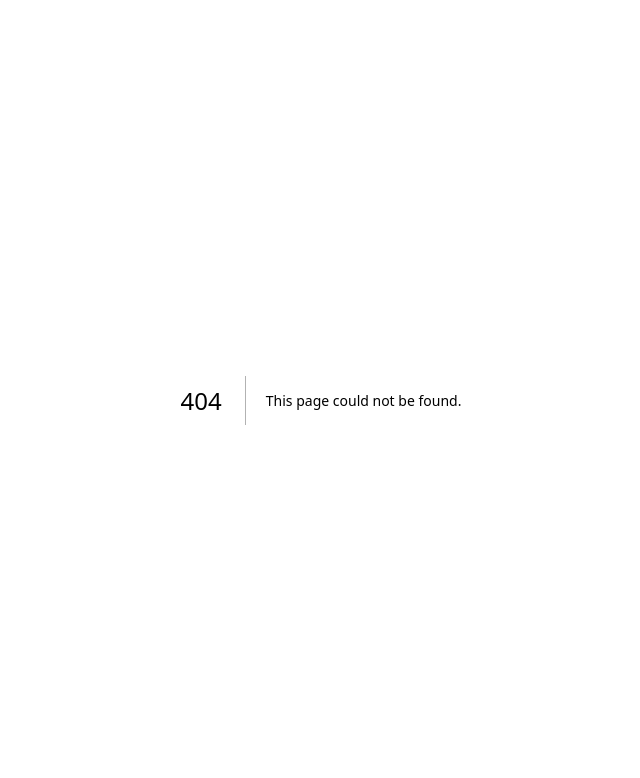
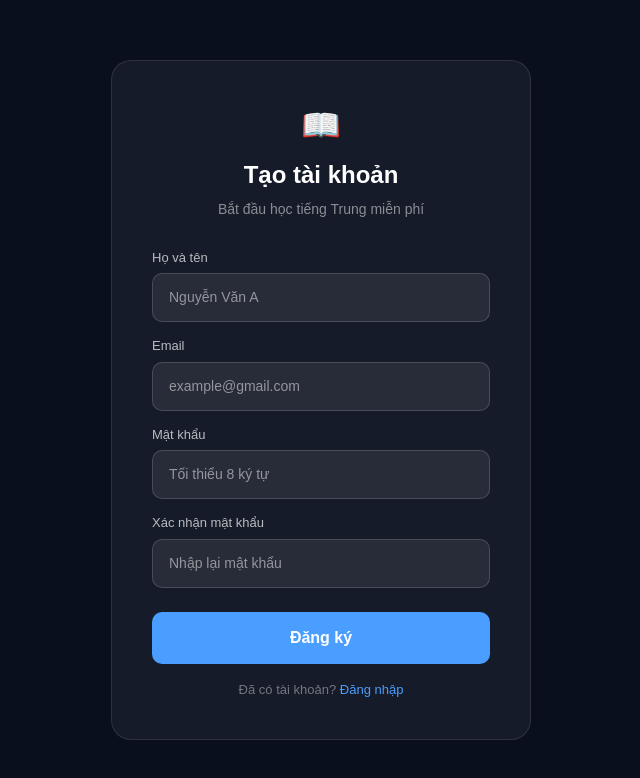
Before and after one commit to phuthanhn39-boop/chinese-factory-app, a Next.js app: page /register in a window 1280 px wide. Before the commit this address had no page. Shown: the top 778 px of the page, without its empty margins (319-959 px from the left). Built offline with nearby package versions, Linux system fonts and the light colour scheme.

Commit message:
add register page

```diff
--- /dev/null
+++ b/app/register/page.tsx
@@ -0,0 +1,31 @@
+export default function RegisterPage() {
+  return (
+    <div style={{minHeight: '100vh', background: '#0a0f1e', display: 'flex', alignItems: 'center', justifyContent: 'center', fontFamily: 'sans-serif'}}>
+      <div style={{background: 'rgba(255,255,255,0.05)', borderRadius: '20px', padding: '40px', border: '1px solid rgba(255,255,255,0.1)', width: '100%', maxWidth: '420px'}}>
+        <div style={{textAlign: 'center', marginBottom: '28px'}}>
+          <div style={{fontSize: '32px', marginBottom: '8px'}}>📖</div>
+          <h2 style={{color: '#fff', fontSize: '24px', fontWeight: 700, margin: '0 0 6px'}}>Tạo tài khoản</h2>
+          <p style={{color: 'rgba(255,255,255,0.5)', fontSize: '14px', margin: 0}}>Bắt đầu học tiếng Trung miễn phí</p>
+        </div>
+        <div style={{marginBottom: '14px'}}>
+          <label style={{color: 'rgba(255,255,255,0.7)', fontSize: '13px', display: 'block', marginBottom: '6px'}}>Họ và tên</label>
+          <input type="text" placeholder="Nguyễn Văn A" style={{width: '100%', background: 'rgba(255,255,255,0.08)', border: '1px solid rgba(255,255,255,0.15)', borderRadius: '10px', padding: '13px 16px', color: '#fff', fontSize: '14px', boxSizing: 'border-box'}} />
+        </div>
+        <div style={{marginBottom: '14px'}}>
+          <label style={{color: 'rgba(255,255,255,0.7)', fontSize: '13px', display: 'block', marginBottom: '6px'}}>Email</label>
+          <input type="email" placeholder="example@gmail.com" style={{width: '100%', background: 'rgba(255,255,255,0.08)', border: '1px solid rgba(255,255,255,0.15)', borderRadius: '10px', padding: '13px 16px', color: '#fff', fontSize: '14px', boxSizing: 'border-box'}} />
+        </div>
+        <div style={{marginBottom: '14px'}}>
+          <label style={{color: 'rgba(255,255,255,0.7)', fontSize: '13px', display: 'block', marginBottom: '6px'}}>Mật khẩu</label>
+          <input type="password" placeholder="Tối thiểu 8 ký tự" style={{width: '100%', background: 'rgba(255,255,255,0.08)', border: '1px solid rgba(255,255,255,0.15)', borderRadius: '10px', padding: '13px 16px', color: '#fff', fontSize: '14px', boxSizing: 'border-box'}} />
+        </div>
+        <div style={{marginBottom: '24px'}}>
+          <label style={{color: 'rgba(255,255,255,0.7)', fontSize: '13px', display: 'block', marginBottom: '6px'}}>Xác nhận mật khẩu</label>
+          <input type="password" placeholder="Nhập lại mật khẩu" style={{width: '100%', background: 'rgba(255,255,255,0.08)', border: '1px solid rgba(255,255,255,0.15)', borderRadius: '10px', padding: '13px 16px', color: '#fff', fontSize: '14px', boxSizing: 'border-box'}} />
+        </div>
+        <a href="/dashboard" style={{display: 'block', background: '#4a9eff', color: '#fff', textAlign: 'center', padding: '14px', borderRadius: '10px', textDecoration: 'none', fontWeight: 700, fontSize: '16px', marginBottom: '16px'}}>Đăng ký</a>
+        <p style={{textAlign: 'center', color: 'rgba(255,255,255,0.4)', fontSize: '13px', margin: 0}}>Đã có tài khoản? <a href="/login" style={{color: '#4a9eff'}}>Đăng nhập</a></p>
+      </div>
+    </div>
+  )
+}
```
